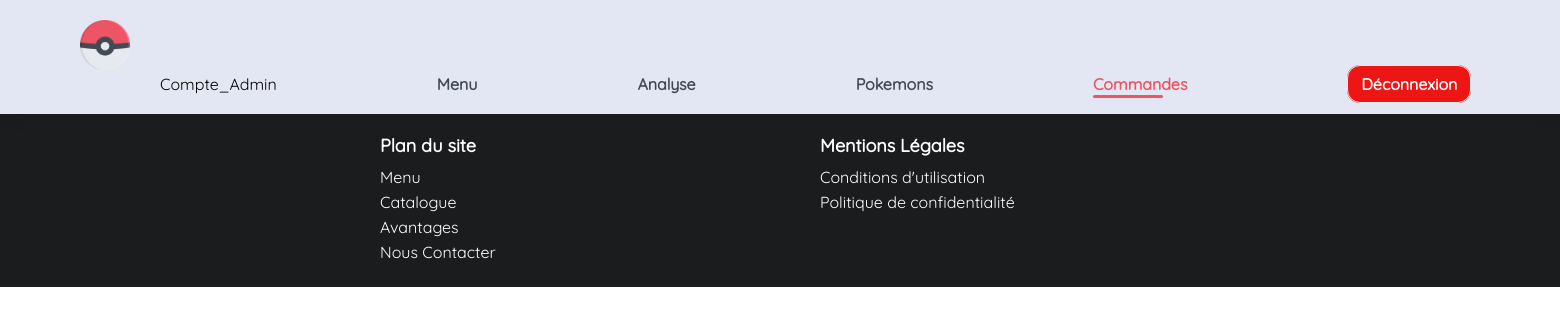
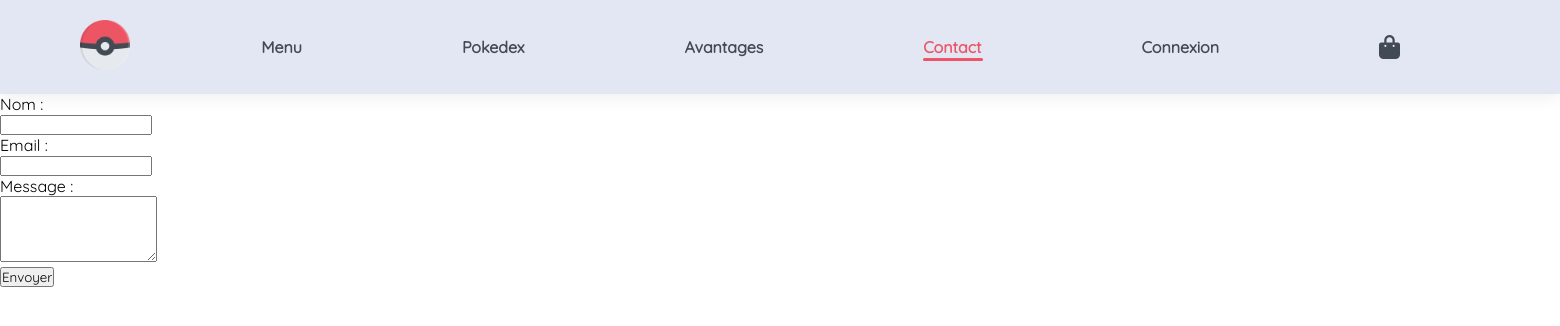
Before and after one commit to Simiamine/Pokeshop, a PHP site: page /php/contact.php in a window 1560 px wide. Shown: the top 326 px of the page. Run offline with PHP 8.4, Linux system fonts and the light colour scheme; the visitor is signed in with stand-in values (Sample User, id 1); some libraries are stand-ins or nearby versions.

Commit message:
Add files via upload

```diff
--- a/php/contact.php
+++ b/php/contact.php
@@ -1,5 +1,5 @@
 <?php
- session_start();
+   // session_start();
 ?>
 
 <!DOCTYPE html>
@@ -9,20 +9,103 @@
     <meta charset="UTF-8">
     <meta http-equiv="X-UA-Compatible" content="IE=edge">
     <meta name="viewport" content="width=device-width, initial-scale=1.0">
-    <title>Contact | Pokeshop</title>
+    <title>Pokeshop</title>
     <script src="https://kit.fontawesome.com/d6a49ddf6e.js" crossorigin="anonymous"></script>
-    <script src="https://ajax.googleapis.com/ajax/libs/jquery/3.7.1/jquery.min.js"></script>
     <link rel="stylesheet" href="../css/style.css">
-    <link rel="icon" type="image/png" href="../img/icon.png"/>
+    <link rel="stylesheet" href="../css/contact.css">
+
+
+
 </head>
+<body>
+<section id="header">
+        <div class="logo">
+            <a href="../index.php"><img src="../img/icon.png" alt="pokeball" class = "logo" width="50"></a>
+        </div>
 
-<?php include_once('../include/header.php'); ?>
-<script>
-    $("#contact").addClass("active");  // Fonction pour mettre la class "active" en fonction de la page
-</script>
+        <?php if (isset($_SESSION['user_statut']) && $_SESSION['user_statut'] == 'client'): ?>
+        <ul id="navbar">
+        <li>Bonjour, <?= htmlspecialchars($_SESSION['user_name']); ?></li>
+        <li><a  href="../index.php" id="menu">Menu</a></li>
+        <li><a href="php/pokedex.php" id="type">Pokedex</a></li>
+        <li><a  href="avantage.php" id="abonnement">Avantages</a></li>
+        <li><a  class="active" href="contact.php" id="contact">Contact</a></li>
+        <li><a href="deconnexion.php" id="deconnexion">Déconnexion</a></li>
+        <li><a id="panier" href="#"><i class="fa-solid fa-bag-shopping fa-xl"></i></a></li>
+        </ul>
 
-<body>
+        <?php elseif (isset($_SESSION['user_statut']) && $_SESSION['user_statut'] == 'admin'): ?>
+            <ul id="navbar">
+          <li>Compte_Admin </li>
+        <li><a href="index.php" id="menu">Menu</a></li>
+        <li><a href="#" id="type">Analyse</a></li>
+        <li><a  href="php/ajout_pok.php" id="abonnement"> Pokemons</a></li>
+        <li><a href="#" id="contact">Commandes</a></li>
+        <li><a href="php/deconnexion.php" id="deconnexion">Déconnexion</a></li>
+            </ul>
 
+        <?php else: ?>
+            <ul id="navbar">
+      <li><a  href="../index.php" id="menu">Menu</a></li>
+      <li><a href="pokedex.php" id="type">Pokedex</a></li>
+      <li><a  href="avantage.php" id="abonnement">Avantages</a></li>
+      <li><a class="active" href="contact.php" id="contact">Contact</a></li>
+      <li><a href="login.php" id="connexion">Connexion</a></li>
+      <li><a id="panier" href="#"><i class="fa-solid fa-bag-shopping fa-xl"></i></a></li>
+        </ul>
+
+
+
+<?php endif; ?>
+</section>
+
+
+<section id="contact-form">
+    <div class="container">
+        <div class="formulaire">
+        <form action="contact.php" method="post">
+            <label for="name">Nom :</label><br>
+            <input type="text" id="name" name="name" required><br>
+            <label for="email">Email :</label><br>
+            <input type="email" id="email" name="email" required><br>
+            <label for="message">Message :</label><br>
+            <textarea id="message" name="message" rows="4" required></textarea><br>
+            <input type="submit" value="Envoyer">
+        </form>
+        </div>
+    </div>
+</section>
+
+<?php
+    if ($_SERVER["REQUEST_METHOD"] == "POST") {
+        ini_set("SMTP","smtp.gmail.com");
+        ini_set("smtp_port","587");
+        $name = strip_tags(trim($_POST["name"]));
+        $email = filter_var(trim($_POST["email"]), FILTER_SANITIZE_EMAIL);
+        $message = trim($_POST["message"]);
+
+        if (empty($name) || !filter_var($email, FILTER_VALIDATE_EMAIL) || empty($message)) {
+            echo "Veuillez corriger vos entrées.";
+            exit;
+        }
+
+        $file = "demandes.txt";
+        $entry = "Nom: $name\nEmail: $email\nMessage: $message\n\n";
+
+        file_put_contents($file, $entry, FILE_APPEND | LOCK_EX);
+
+        $to = "meven.thomas@gmail.com";
+        $subject = "Nouvelle demande de contact";
+        $email_body = "Vous avez reçu une nouvelle demande de contact.\n\n".$entry;
+        $headers = "From: $email";
+
+        if (mail($to, $subject, $email_body, $headers)) {
+            echo "Votre message a été envoyé.";
+        } else {
+            echo "Désolé, quelque chose s'est mal passé.";
+        }
+    }
+?>
+</section>
 </body>
-<?php include_once('../include/footer.php'); ?>
 </html>
```
